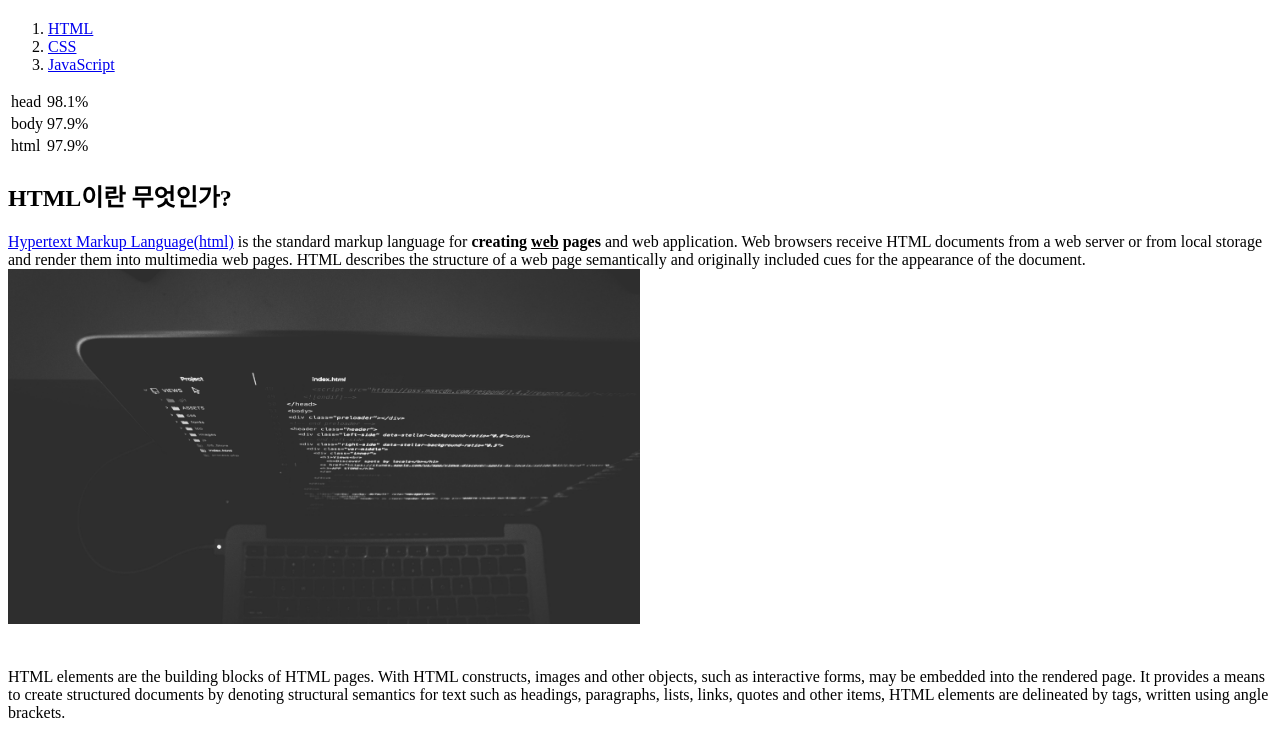
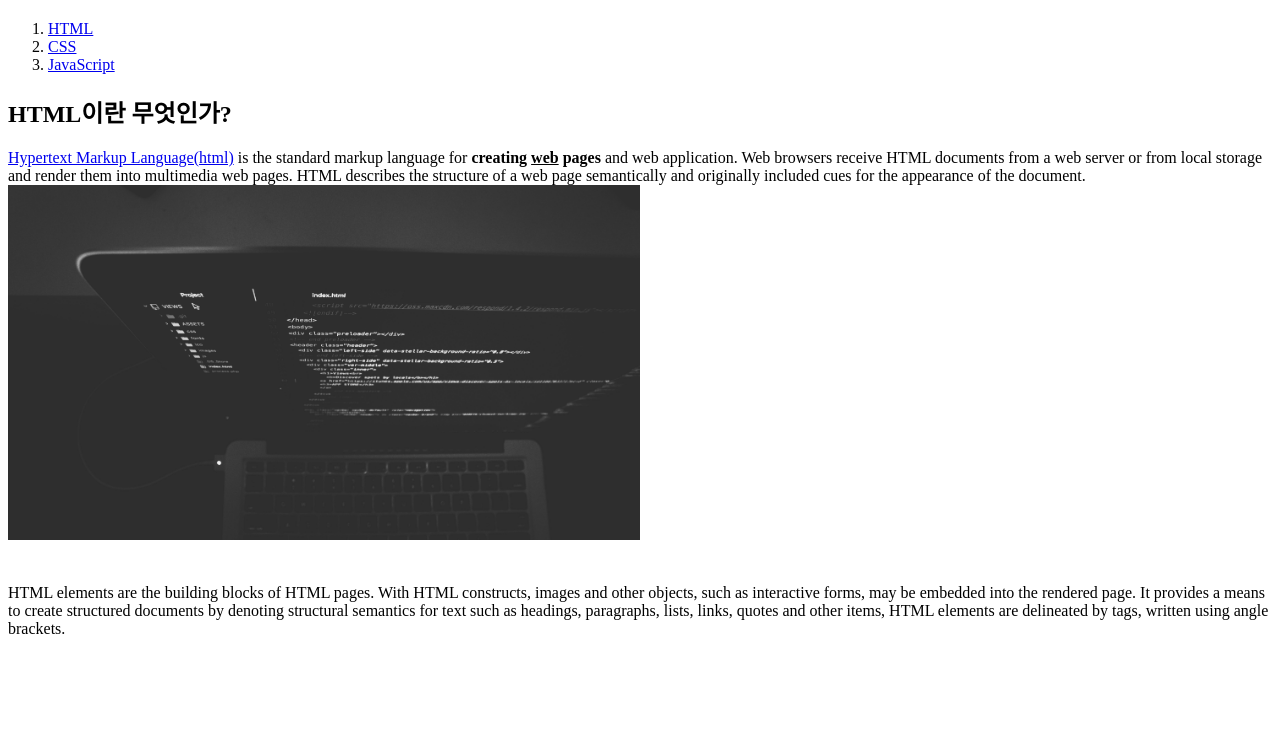
Before and after one commit to ForestJM/WEB1, a plain HTML site: page 1.html in a window 1280 px wide. Shown: the part 60-800 px from the top of the page. Drawn offline with Linux system fonts and the light colour scheme.

Commit message:
second version
테이블 삭제

```diff
--- a/1.html
+++ b/1.html
@@ -12,20 +12,6 @@
       <li><a href="2.html">CSS</a></li>
       <li><a href="3.html">JavaScript</a></li>
     </ol>
-    <table>
-      <tr>
-        <td>head</td>
-        <td>98.1%</td>
-      </tr>
-      <tr>
-        <td>body</td>
-        <td>97.9%</td>
-      </tr>
-      <tr>
-        <td>html</td>
-        <td>97.9%</td>
-      </tr>
-    </table>
     <h2>HTML이란 무엇인가?</h2>
     <p><a href="https://www.w3.org/TR/html5/" target="_blank" title="HTML5 specification">Hypertext Markup Language(html)</a> is the standard markup language for <strong>creating <u>web</u> pages</strong> and web application. Web browsers receive HTML documents from a web server or from local storage and render them into multimedia web pages. HTML describes the structure of a web page semantically and originally included cues for the appearance of the document.
     <br>
```
Also changed, not shown: 2.html (+0 -14 lines), 3.html (+0 -13 lines), index.html (+0 -14 lines).
